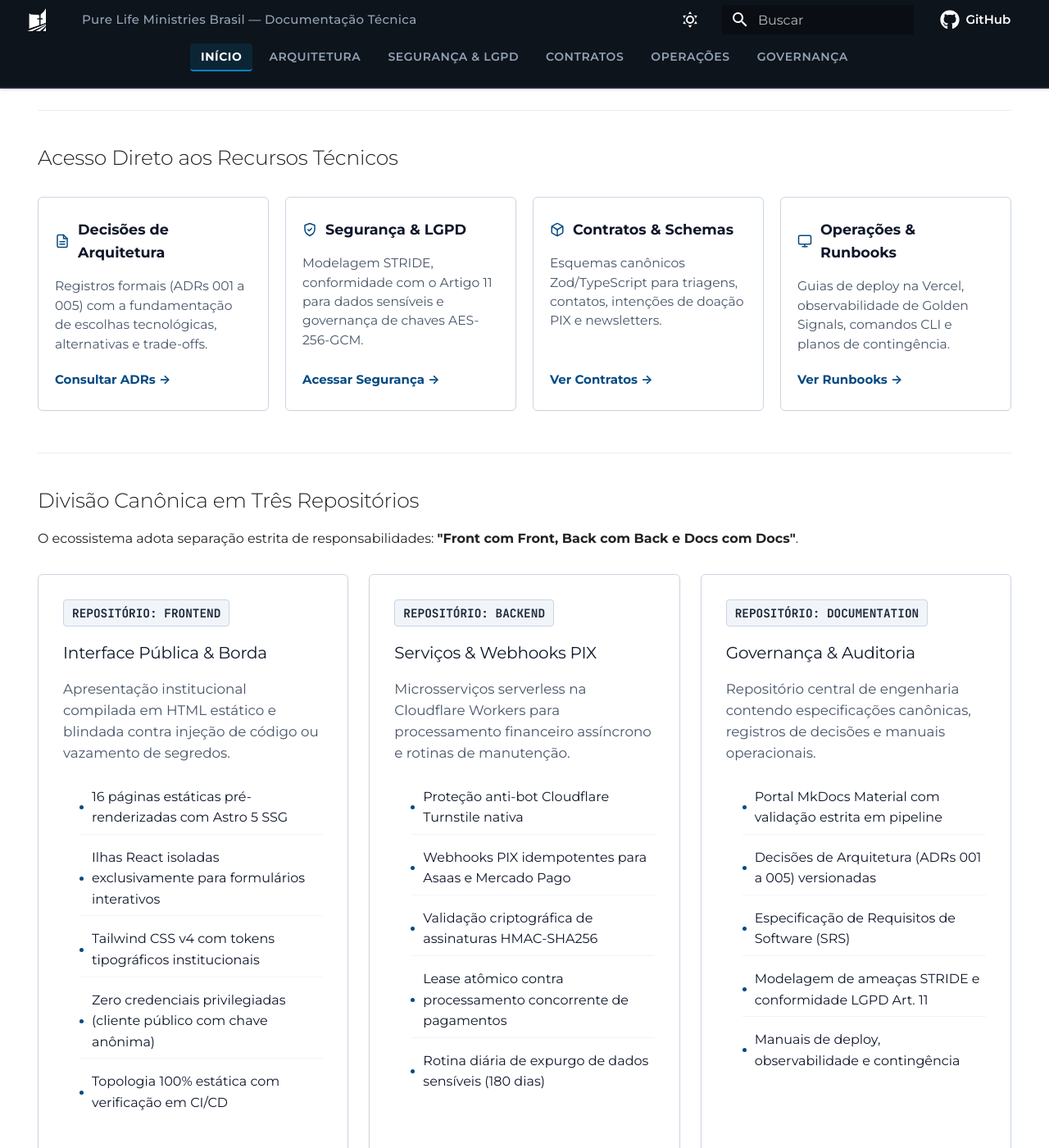
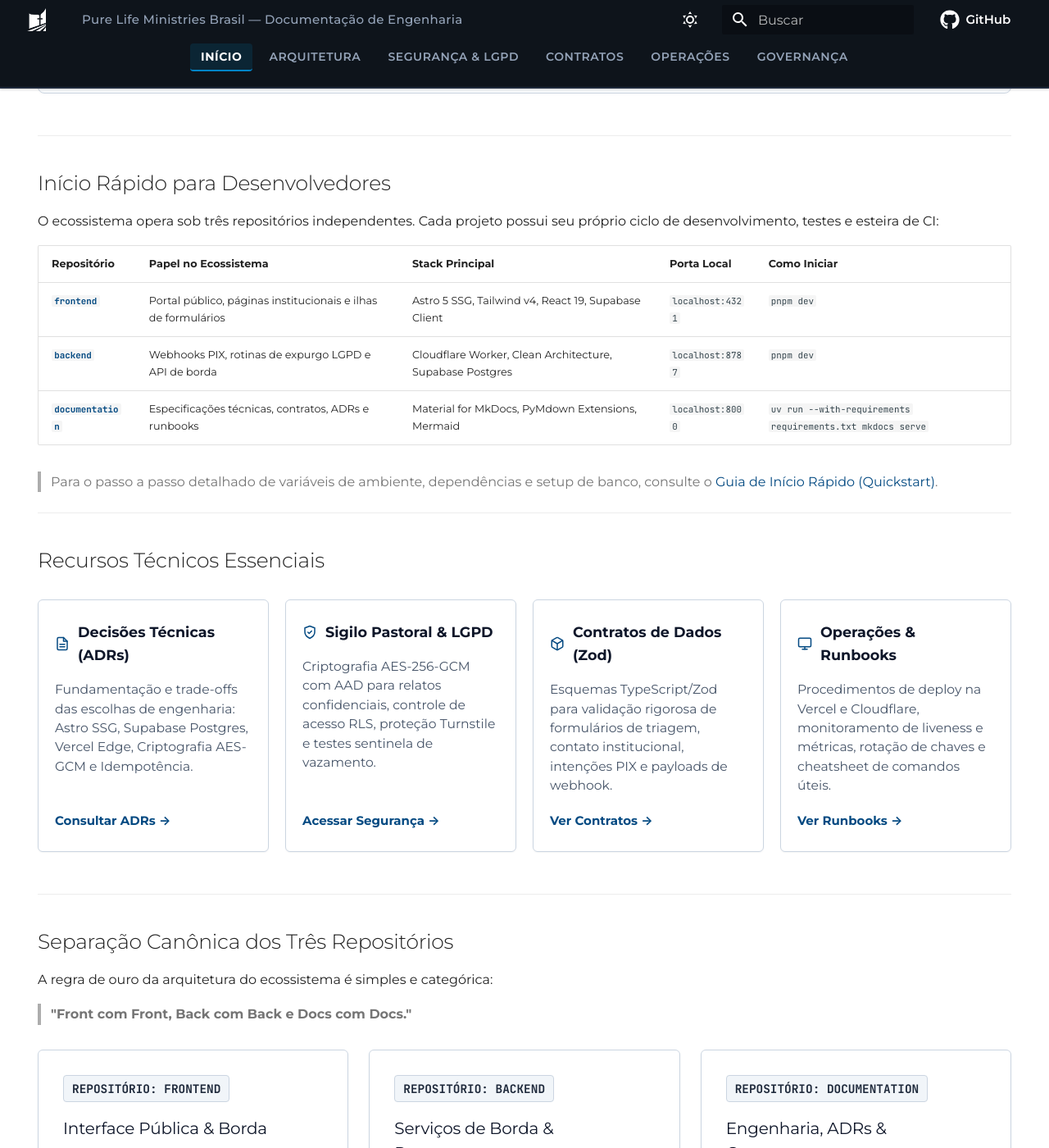
Before and after one commit to purelifeministriesbrasil/documentation, an MkDocs documentation site: the page built from docs/index.md, in a window 1280 px wide and 1400 px high, scrolled down 560 px. Shown: the whole window at 82% size. Built offline with MkDocs 1.6.1 and Material for MkDocs 9.7.7, drawn with Linux system fonts in a browser that asks for light colours; comment, search, counter and statistics services are not loaded; some of the changed text lies outside the part shown.

Commit message:
docs: ground documentation homepage in developer experience and ministry mission

````diff
--- a/docs/index.md
+++ b/docs/index.md
@@ -1,5 +1,5 @@
 ---
-title: 'Pure Life Ministries Brasil — Documentação Técnica'
+title: 'Pure Life Ministries Brasil — Documentação de Engenharia'
 hide:
   - navigation
   - toc
@@ -7,41 +7,53 @@
 
 <div class="docs-hero">
   <div class="docs-hero-badge">
-    ARQUITETURA CANÔNICA
+    DOCUMENTAÇÃO DE ENGENHARIA
   </div>
 
   <h1 class="docs-hero-title">
     Pure Life Ministries Brasil<br>
-    <span>Engenharia de Software &amp; Governança</span>
+    <span>Plataforma Digital &amp; Guia do Desenvolvedor</span>
   </h1>
 
   <p class="docs-hero-subtitle">
-    Portal corporativo de especificações técnicas, decisões arquiteturais, governança de segurança da informação
-    e conformidade irrestrita com a LGPD (Art. 11 &mdash; Dados Sensíveis). O ecossistema digital foi concebido para sustentar
-    quatro décadas de aconselhamento bíblico sob estrito sigilo pastoral e alta disponibilidade na borda.
+    O ecossistema digital da Pure Life Ministries Brasil apoia a missão de restauração espiritual e aconselhamento bíblico de homens, esposas e famílias. Esta documentação foi feita por e para desenvolvedores: reúne a arquitetura, contratos de dados, runbooks operacionais e decisões técnicas do portal institucional, do sistema confidencial de triagem pastoral (LGPD Art. 11) e da emissão de doações PIX.
   </p>
 
   <div class="docs-hero-actions">
-    <a href="architecture/system-overview/" class="md-button md-button--primary">Visão Geral da Arquitetura</a>
-    <a href="architecture/repositories-scope/" class="md-button">Fronteiras dos Repositórios</a>
-    <a href="security/threat-model/" class="md-button">Segurança &amp; LGPD</a>
-    <a href="operations/deployment/" class="md-button">Runbooks Operacionais</a>
+    <a href="getting-started/quickstart/" class="md-button md-button--primary">Como Rodar Localmente</a>
+    <a href="architecture/system-overview/" class="md-button">Visão Geral da Arquitetura</a>
+    <a href="schemas/triage-schema/" class="md-button">Contratos &amp; Schemas</a>
+    <a href="security/crypto-architecture/" class="md-button">Segurança &amp; Criptografia</a>
   </div>
 </div>
 
 ---
 
-## Acesso Direto aos Recursos Técnicos
+## Início Rápido para Desenvolvedores
+
+O ecossistema opera sob três repositórios independentes. Cada projeto possui seu próprio ciclo de desenvolvimento, testes e esteira de CI:
+
+| Repositório | Papel no Ecossistema | Stack Principal | Porta Local | Como Iniciar |
+| :--- | :--- | :--- | :--- | :--- |
+| **[`frontend`](https://github.com/purelifeministriesbrasil/frontend)** | Portal público, páginas institucionais e ilhas de formulários | Astro 5 SSG, Tailwind v4, React 19, Supabase Client | `localhost:4321` | `pnpm dev` |
+| **[`backend`](https://github.com/purelifeministriesbrasil/backend)** | Webhooks PIX, rotinas de expurgo LGPD e API de borda | Cloudflare Worker, Clean Architecture, Supabase Postgres | `localhost:8787` | `pnpm dev` |
+| **[`documentation`](https://github.com/purelifeministriesbrasil/documentation)** | Especificações técnicas, contratos, ADRs e runbooks | Material for MkDocs, PyMdown Extensions, Mermaid | `localhost:8000` | `uv run --with-requirements requirements.txt mkdocs serve` |
+
+> Para o passo a passo detalhado de variáveis de ambiente, dependências e setup de banco, consulte o [Guia de Início Rápido (Quickstart)](getting-started/quickstart.md).
+
+---
+
+## Recursos Técnicos Essenciais
 
 <div class="four-columns-grid">
   <div class="four-card">
     <div>
       <div class="four-card-header">
         <svg class="tech-icon" viewBox="0 0 24 24" fill="none" stroke="currentColor" stroke-width="2" stroke-linecap="round" stroke-linejoin="round" aria-hidden="true"><path d="M14 2H6a2 2 0 0 0-2 2v16a2 2 0 0 0 2 2h12a2 2 0 0 0 2-2V8z"></path><polyline points="14 2 14 8 20 8"></polyline><line x1="16" y1="13" x2="8" y2="13"></line><line x1="16" y1="17" x2="8" y2="17"></line></svg>
-        <span>Decisões de Arquitetura</span>
+        <span>Decisões Técnicas (ADRs)</span>
       </div>
       <p class="four-card-desc">
-        Registros formais (ADRs 001 a 005) com a fundamentação de escolhas tecnológicas, alternativas e trade-offs.
+        Fundamentação e trade-offs das escolhas de engenharia: Astro SSG, Supabase Postgres, Vercel Edge, Criptografia AES-GCM e Idempotência.
       </p>
     </div>
     <a href="adrs/index.md" class="four-card-link">
@@ -53,10 +65,10 @@
     <div>
       <div class="four-card-header">
         <svg class="tech-icon" viewBox="0 0 24 24" fill="none" stroke="currentColor" stroke-width="2" stroke-linecap="round" stroke-linejoin="round" aria-hidden="true"><path d="M12 22s8-4 8-10V5l-8-3-8 3v7c0 6 8 10 8 10z"></path><path d="m9 12 2 2 4-4"></path></svg>
-        <span>Segurança &amp; LGPD</span>
+        <span>Sigilo Pastoral &amp; LGPD</span>
       </div>
       <p class="four-card-desc">
-        Modelagem STRIDE, conformidade com o Artigo 11 para dados sensíveis e governança de chaves AES-256-GCM.
+        Criptografia AES-256-GCM com AAD para relatos confidenciais, controle de acesso RLS, proteção Turnstile e testes sentinela de vazamento.
       </p>
     </div>
     <a href="security/threat-model/" class="four-card-link">
@@ -68,10 +80,10 @@
     <div>
       <div class="four-card-header">
         <svg class="tech-icon" viewBox="0 0 24 24" fill="none" stroke="currentColor" stroke-width="2" stroke-linecap="round" stroke-linejoin="round" aria-hidden="true"><path d="M21 16V8a2 2 0 0 0-1-1.73l-7-4a2 2 0 0 0-2 0l-7 4A2 2 0 0 0 3 8v8a2 2 0 0 0 1 1.73l7 4a2 2 0 0 0 2 0l7-4A2 2 0 0 0 21 16z"></path><polyline points="3.27 6.96 12 12.01 20.73 6.96"></polyline><line x1="12" y1="22.08" x2="12" y2="12"></line></svg>
-        <span>Contratos &amp; Schemas</span>
+        <span>Contratos de Dados (Zod)</span>
       </div>
       <p class="four-card-desc">
-        Esquemas canônicos Zod/TypeScript para triagens, contatos, intenções de doação PIX e newsletters.
+        Esquemas TypeScript/Zod para validação rigorosa de formulários de triagem, contato institucional, intenções PIX e payloads de webhook.
       </p>
     </div>
     <a href="schemas/triage-schema/" class="four-card-link">
@@ -86,7 +98,7 @@
         <span>Operações &amp; Runbooks</span>
       </div>
       <p class="four-card-desc">
-        Guias de deploy na Vercel, observabilidade de Golden Signals, comandos CLI e planos de contingência.
+        Procedimentos de deploy na Vercel e Cloudflare, monitoramento de liveness e métricas, rotação de chaves e cheatsheet de comandos úteis.
       </p>
     </div>
     <a href="operations/observability/" class="four-card-link">
@@ -97,9 +109,10 @@
 
 ---
 
-## Divisão Canônica em Três Repositórios
+## Separação Canônica dos Três Repositórios
 
-O ecossistema adota separação estrita de responsabilidades: **"Front com Front, Back com Back e Docs com Docs"**.
+A regra de ouro da arquitetura do ecossistema é simples e categórica:
+> **"Front com Front, Back com Back e Docs com Docs."**
 
 <div class="pillars-container">
 
@@ -110,14 +123,14 @@
     </div>
     <h3 class="pillar-title">Interface Pública &amp; Borda</h3>
     <p class="pillar-desc">
-      Apresentação institucional compilada em HTML estático e blindada contra injeção de código ou vazamento de segredos.
+      Portal institucional focado em máxima performance de carregamento, acessibilidade e envio seguro de dados do usuário.
     </p>
     <ul class="pillar-list">
-      <li>16 páginas estáticas pré-renderizadas com Astro 5 SSG</li>
-      <li>Ilhas React isoladas exclusivamente para formulários interativos</li>
-      <li>Tailwind CSS v4 com tokens tipográficos institucionais</li>
-      <li>Zero credenciais privilegiadas (cliente público com chave anônima)</li>
-      <li>Topologia 100% estática com verificação em CI/CD</li>
+      <li>16 rotas institucionais pré-renderizadas com Astro 5 SSG</li>
+      <li>Ilhas React 19 restritas exclusivamente a formulários com estado</li>
+      <li>Estilização moderna e sóbria com Tailwind CSS v4</li>
+      <li>Zero credenciais privilegiadas (opera apenas com cliente público anônimo)</li>
+      <li>Zero estilos inline e conformidade rígida com Content Security Policy</li>
     </ul>
   </div>
   <div class="pillar-action">
@@ -132,16 +145,16 @@
     <div class="pillar-top">
       <span class="pillar-badge">repositório: backend</span>
     </div>
-    <h3 class="pillar-title">Serviços &amp; Webhooks PIX</h3>
+    <h3 class="pillar-title">Serviços de Borda &amp; Pagamentos</h3>
     <p class="pillar-desc">
-      Microsserviços serverless na Cloudflare Workers para processamento financeiro assíncrono e rotinas de manutenção.
+      Cloudflare Worker em Clean Architecture responsável por fluxos assíncronos, proteção anti-bot e manutenção segura de dados.
     </p>
     <ul class="pillar-list">
-      <li>Proteção anti-bot Cloudflare Turnstile nativa</li>
-      <li>Webhooks PIX idempotentes para Asaas e Mercado Pago</li>
-      <li>Validação criptográfica de assinaturas HMAC-SHA256</li>
-      <li>Lease atômico contra processamento concorrente de pagamentos</li>
-      <li>Rotina diária de expurgo de dados sensíveis (180 dias)</li>
+      <li>Validação server-side de tokens Cloudflare Turnstile</li>
+      <li>Emissão e webhooks de PIX dinâmico com idempotência (gateway Asaas)</li>
+      <li>Criptografia de campo AES-256-GCM + AAD para dados sensíveis</li>
+      <li>Leases atômicos para impedir liquidação financeira concorrente</li>
+      <li>Cron diário às 03:00 UTC para expurgo e anonimização de dados LGPD</li>
     </ul>
   </div>
   <div class="pillar-action">
@@ -156,16 +169,16 @@
     <div class="pillar-top">
       <span class="pillar-badge">repositório: documentation</span>
     </div>
-    <h3 class="pillar-title">Governança &amp; Auditoria</h3>
+    <h3 class="pillar-title">Engenharia, ADRs &amp; Governança</h3>
     <p class="pillar-desc">
-      Repositório central de engenharia contendo especificações canônicas, registros de decisões e manuais operacionais.
+      Base de conhecimento canônica e central de referência para desenvolvedores, mantenedores e auditores do projeto.
     </p>
     <ul class="pillar-list">
-      <li>Portal MkDocs Material com validação estrita em pipeline</li>
-      <li>Decisões de Arquitetura (ADRs 001 a 005) versionadas</li>
-      <li>Especificação de Requisitos de Software (SRS)</li>
-      <li>Modelagem de ameaças STRIDE e conformidade LGPD Art. 11</li>
-      <li>Manuais de deploy, observabilidade e contingência</li>
+      <li>Portal técnico compilado com Material for MkDocs no GitHub Pages</li>
+      <li>Decisões de Arquitetura (ADRs 001 a 005) com motivação e trade-offs</li>
+      <li>Especificação formal de requisitos funcionais e não-funcionais (SRS)</li>
+      <li>Modelagem de ameaças STRIDE e requisitos de sigilo pastoral</li>
+      <li>Runbooks operacionais, guias de deploy e políticas de contingência</li>
     </ul>
   </div>
   <div class="pillar-action">
@@ -179,7 +192,9 @@
 
 ---
 
-## Topologia Geral da Arquitetura
+## Topologia Geral e Fluxo de Dados
+
+O diagrama abaixo ilustra como o fluxo de navegação e as requisições de formulários trafegam entre as camadas do sistema:
 
 ```mermaid
 graph TD
@@ -187,31 +202,31 @@
 
     subgraph EdgeFrontend ["Repositório: frontend (Vercel Edge)"]
         AstroSSG["Astro 5 SSG (16 Páginas Estáticas)"]
-        ReactIslands["Ilhas React (Formulários Triagem/Contato/Doação)"]
+        ReactIslands["Ilhas React (TriageForm / ContactForm / DonationForm)"]
     end
 
     subgraph ServerlessBackend ["Repositório: backend (Cloudflare Workers)"]
-        TurnstileGuard["Proteção Anti-Bot Turnstile"]
-        PaymentWebhooks["Webhooks PIX Idempotentes (Asaas / MP)"]
+        TurnstileGuard["Validação Anti-Bot Turnstile"]
+        PaymentWebhooks["Webhooks PIX Idempotentes (Asaas)"]
         PurgeCron["Cron de Expurgo Diário (03:00 UTC)"]
     end
 
     subgraph DataPlatform ["Supabase PostgreSQL"]
-        RLS["Row-Level Security (RLS)"]
-        TriageVault["Tabela Triagens (Criptografia AES-256-GCM)"]
-        ContactStore["Tabela Contatos (Tratamento Pastoral)"]
-        DonationStore["Tabela Intenções PIX & Liquidação"]
+        RLS["Row-Level Security (Políticas Restritas)"]
+        TriageVault["Tabela Triagens (Relato Pastoral Cifrado)"]
+        ContactStore["Tabela Contatos (Canal Institucional)"]
+        DonationStore["Tabela Intenções PIX & Liquidações"]
     end
 
     subgraph GovernanceDocs ["Repositório: documentation (GitHub Pages)"]
         MkDocsPortal["Portal Técnico Canônico & ADRs"]
     end
 
-    Client -->|HTTPS / Anycast| AstroSSG
+    Client -->|Navegação Estática| AstroSSG
     AstroSSG --> ReactIslands
-    ReactIslands -->|Insert Seguro via RLS / Anon| RLS
     ReactIslands -->|Validação Anti-Bot| TurnstileGuard
-    PaymentWebhooks -->|Notificação de Liquidação| DonationStore
+    ReactIslands -->|Submissão Direta com RLS| RLS
+    PaymentWebhooks -->|Confirmação de Liquidação PIX| DonationStore
     PurgeCron -->|Expurgo Automático 180d| TriageVault
     RLS --> TriageVault
     RLS --> ContactStore
````
